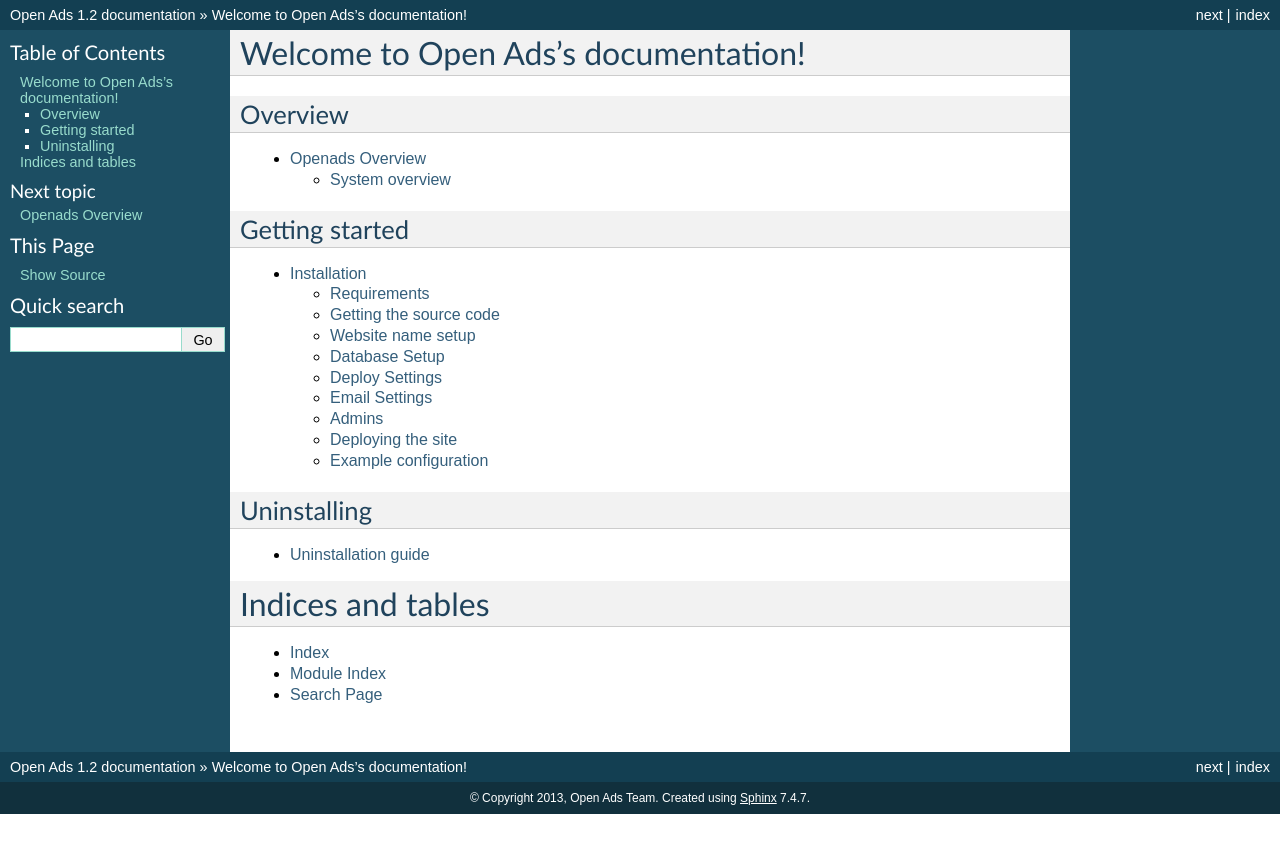
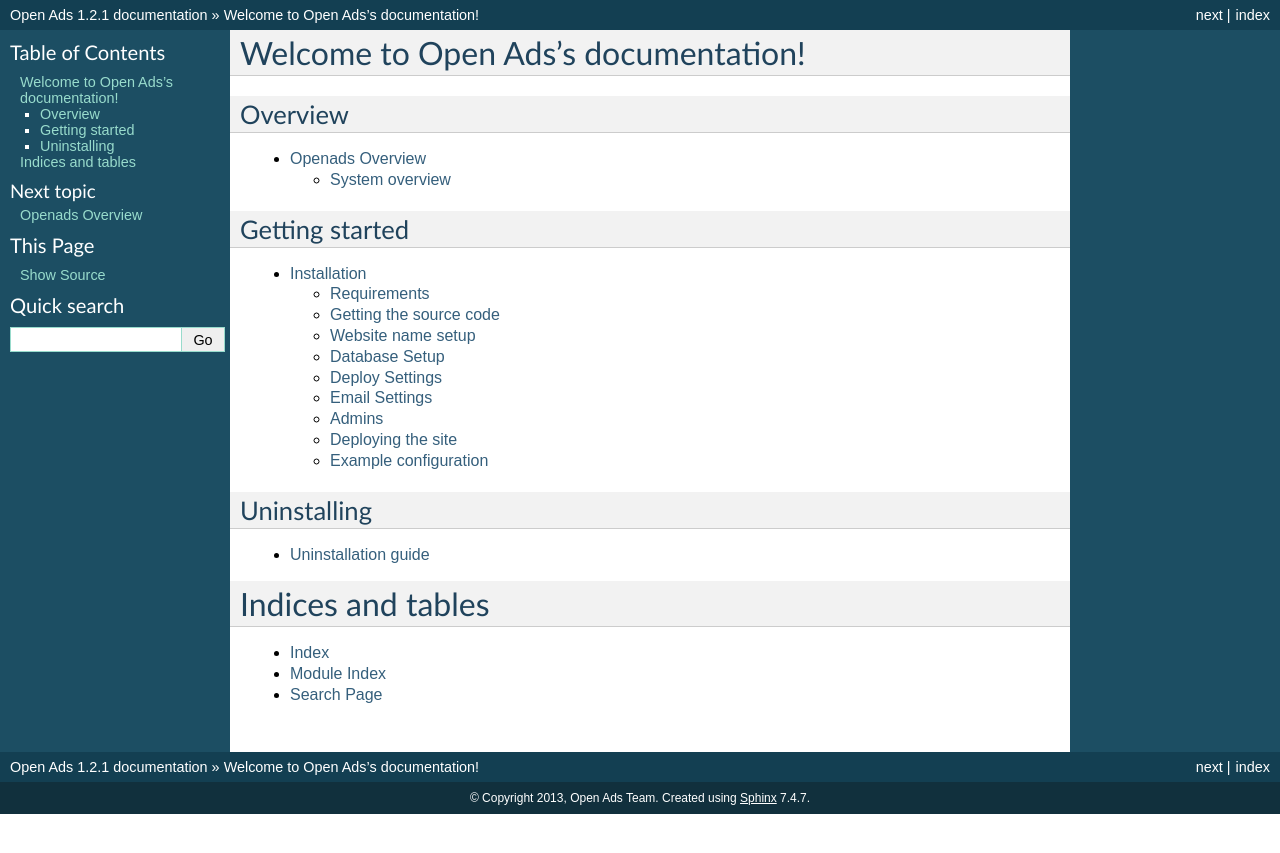
Before and after one commit to OpenAds/OpenAds, a Sphinx documentation site: the page built from docs/index.rst, in a window 1280 px wide. Shown: the top 853 px of the page. Built offline with Sphinx 7.4.7, drawn with Linux system fonts in a browser that asks for light colours.

Commit message:
Bump version number

```diff
--- a/docs/conf.py
+++ b/docs/conf.py
@@ -48,9 +48,9 @@
 # built documents.
 #
 # The short X.Y version.
-version = '1.2'
+version = '1.2.1'
 # The full version, including alpha/beta/rc tags.
-release = '1.2'
+release = '1.2.1'
 
 # The language for content autogenerated by Sphinx. Refer to documentation
 # for a list of supported languages.
```
